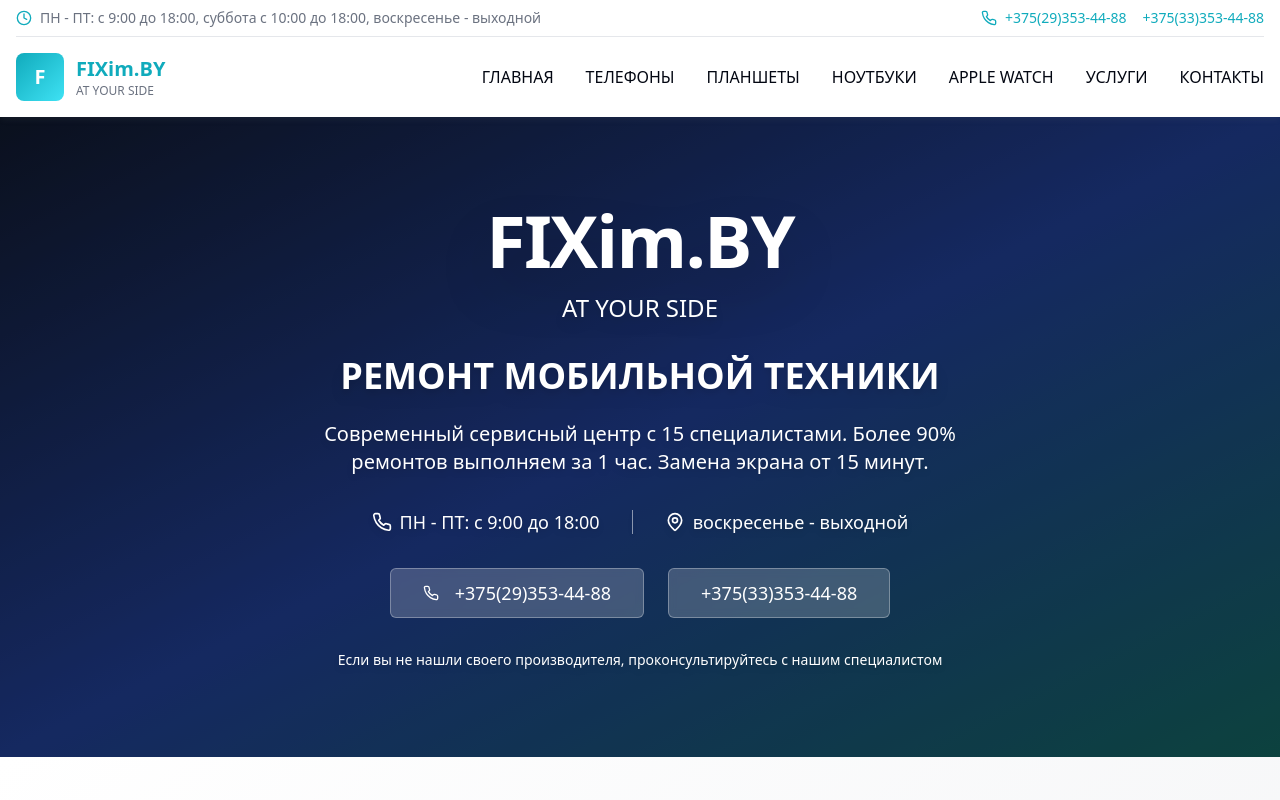
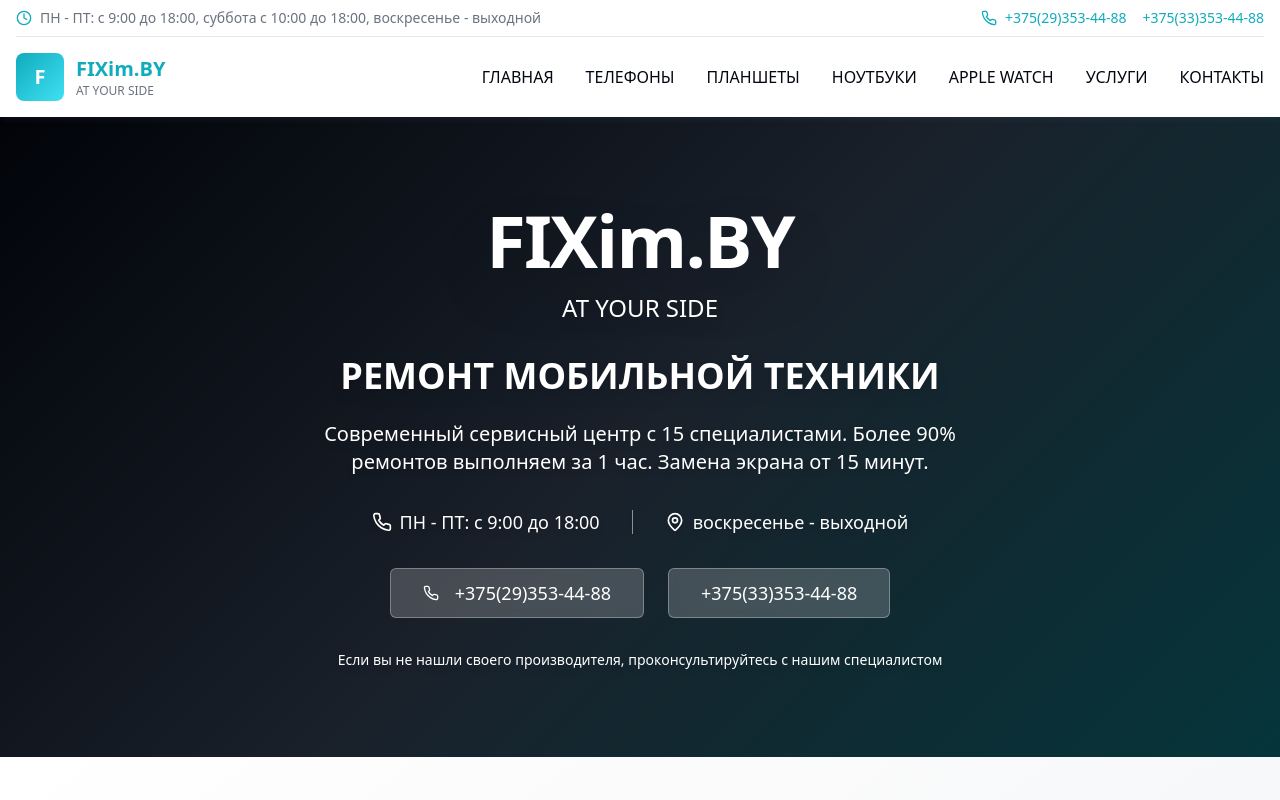
Before and after one commit to SpurIT-Projects/fixim-reimagined-34, a React (Vite) app: page / in a window 1280 px wide. Shown: the top 800 px of the page. Built offline with nearby package versions, Linux system fonts and the light colour scheme.

Commit message:
Replace hero background image
Replace the hero background image with a more сюжетное image.

```diff
--- a/src/components/HeroSection.tsx
+++ b/src/components/HeroSection.tsx
@@ -1,15 +1,17 @@
 import { Button } from "@/components/ui/button";
 import { Phone, MapPin } from "lucide-react";
-import heroImage from "@/assets/hero-background-v2.jpg";
+import heroImage from "@/assets/hero-repair-scene.jpg";
 
 export const HeroSection = () => {
   return (
     <section className="relative min-h-[80vh] flex items-center justify-center overflow-hidden">
       {/* Background Image */}
       <div
-        className="absolute inset-0 bg-gradient-to-br from-slate-900 via-blue-900 to-teal-800"
+        className="absolute inset-0 bg-cover bg-center bg-no-repeat"
+        style={{ backgroundImage: `url(${heroImage})` }}
       >
-        <div className="absolute inset-0 bg-black/30"></div>
+        <div className="absolute inset-0 bg-gradient-hero"></div>
+        <div className="absolute inset-0 bg-black/50"></div>
       </div>
 
       {/* Content */}
```
Also changed, not shown: src/assets/hero-repair-scene.jpg (added).
